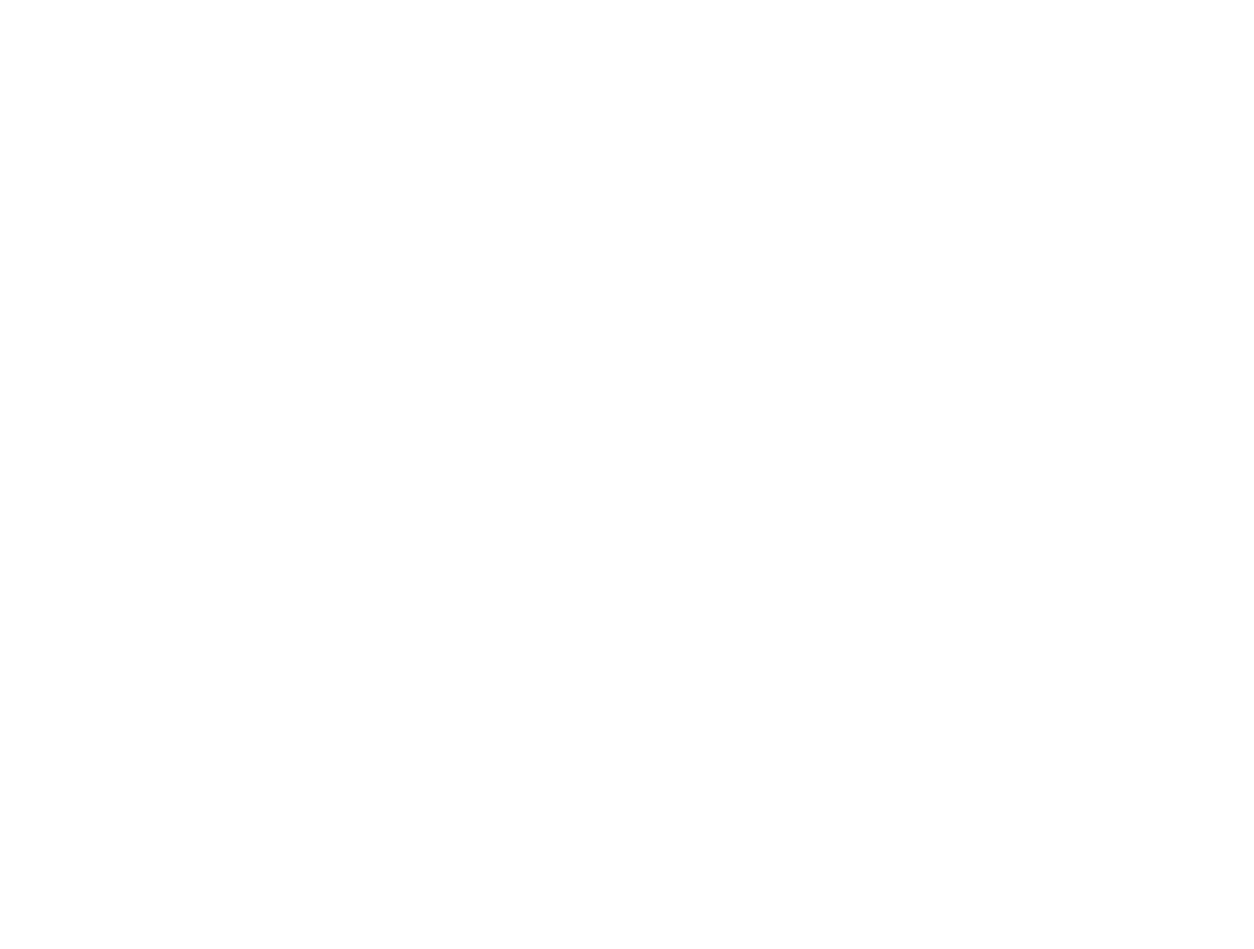
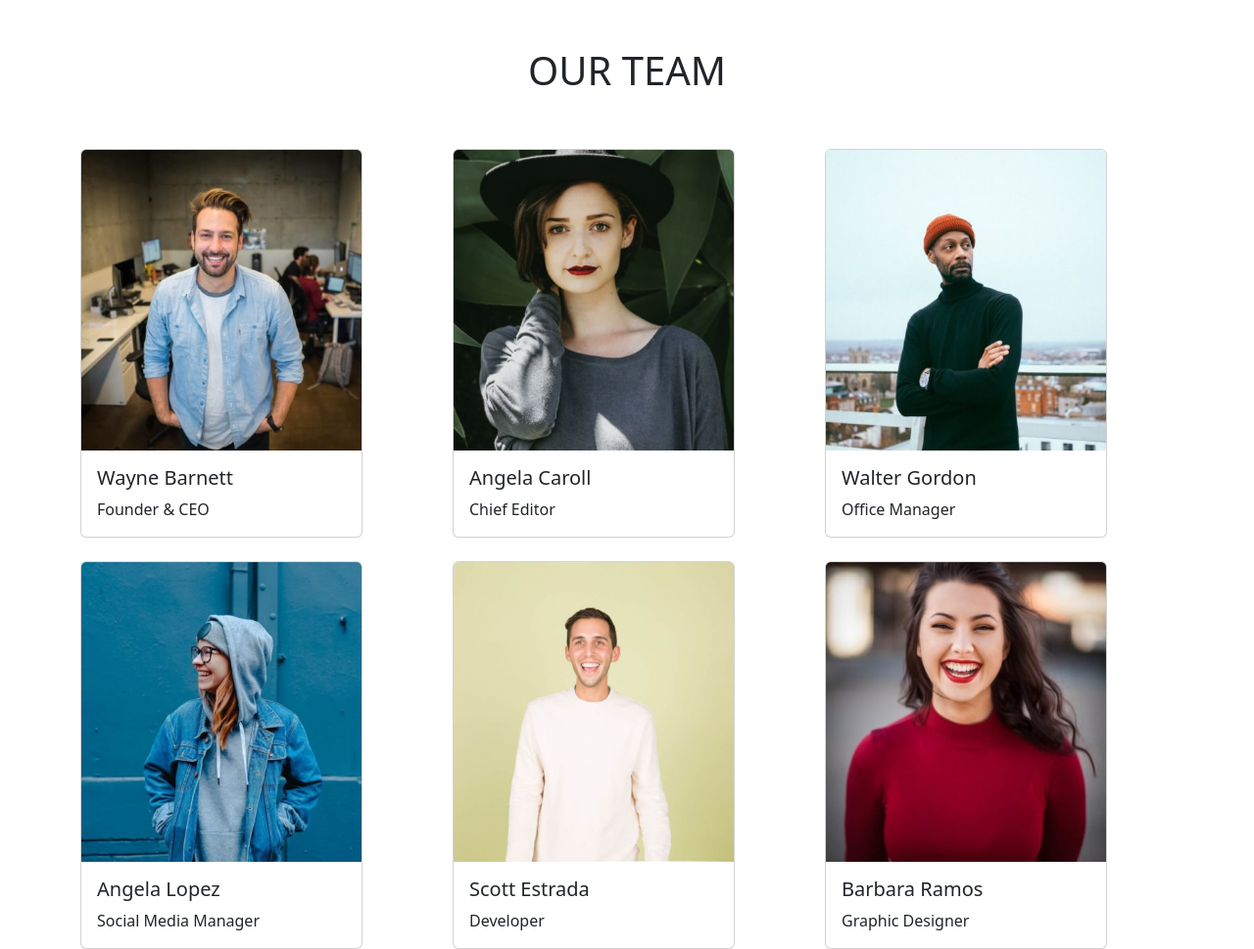
Before and after one commit to PapiMatteo/js-our-team, a plain HTML site: page index.html in a window 1280 px wide. Shown: the whole page at 98% size. Before the commit the page ends 800 px from the top, so only its background shows below. Drawn offline with nearby package versions, Linux system fonts and the light colour scheme.

Commit message:
add: script completed

```diff
--- a/index.html
+++ b/index.html
@@ -4,9 +4,26 @@
     <meta charset="UTF-8">
     <meta name="viewport" content="width=device-width, initial-scale=1.0">
     <title>Document</title>
+
+    <link href="https://cdn.jsdelivr.net/npm/bootstrap@5.3.2/dist/css/bootstrap.min.css" rel="stylesheet" integrity="sha384-T3c6CoIi6uLrA9TneNEoa7RxnatzjcDSCmG1MXxSR1GAsXEV/Dwwykc2MPK8M2HN" crossorigin="anonymous">
+
 </head>
 <body>
+    <div class="container">
+        <h1 class="text-center p-5">OUR TEAM</h1>
 
+        <div class="row row-cols-3 gy-4">
+            <!-- <div class="col">
+                <div class="card" style="width: 18rem;">
+                    <img src="..." class="card-img-top" alt="...">
+                    <div class="card-body">
+                      <h5 class="card-title"></h5>
+                      <p class="card-text">.</p>
+                    </div>
+                  </div>
+            </div> -->
+        </div>
+    </div>
 
     <script src="js/script.js"></script>
 </body>
--- a/js/script.js
+++ b/js/script.js
@@ -0,0 +1,63 @@
+// DATI
+
+const teamMembers = [
+    {
+        name  : "Wayne Barnett",
+        role  : "Founder & CEO",
+        image : "img/wayne-barnett-founder-ceo.jpg"
+    },
+    {
+        name  : "Angela Caroll",
+        role  : "Chief Editor",
+        image : "img/angela-caroll-chief-editor.jpg"
+    },
+    {
+        name  : "Walter Gordon",
+        role  : "Office Manager",
+        image : "img/walter-gordon-office-manager.jpg"
+    },
+    {
+        name  : "Angela Lopez",
+        role  : "Social Media Manager",
+        image : "img/angela-lopez-social-media-manager.jpg"
+    },
+    {
+        name  : "Scott Estrada",
+        role  : "Developer",
+        image : "img/scott-estrada-developer.jpg"
+    },
+    {
+        name  : "Barbara Ramos",
+        role  : "Graphic Designer",
+        image : "img/barbara-ramos-graphic-designer.jpg"
+    },
+];
+
+// STAMPARE IN CONSOLE LE INFORMAZIONI DEGLI OGGETTI
+
+for (let i = 0; i < teamMembers.length; i++) {
+    const curMember = teamMembers[i];
+    for (let key in curMember){
+        console.log(key, curMember[key]);
+    }
+}
+
+// INSERIRE IN PAGINA SOTTO FORMA DI CARD
+
+const rowElem = document.querySelector(".row");
+let memberElems = "";
+
+for (let i = 0; i < teamMembers.length; i++) {
+    const curMember = teamMembers[i];
+    memberElems += `<div class="col">
+    <div class="card" style="width: 18rem;">
+        <img src=${curMember.image} class="card-img-top">
+        <div class="card-body">
+          <h5 class="card-title">${curMember.name}</h5>
+          <p class="card-text">${curMember.role}</p>
+        </div>
+      </div>
+</div>`
+}
+
+rowElem.innerHTML = memberElems
```
Also changed, not shown: 1 other file.
